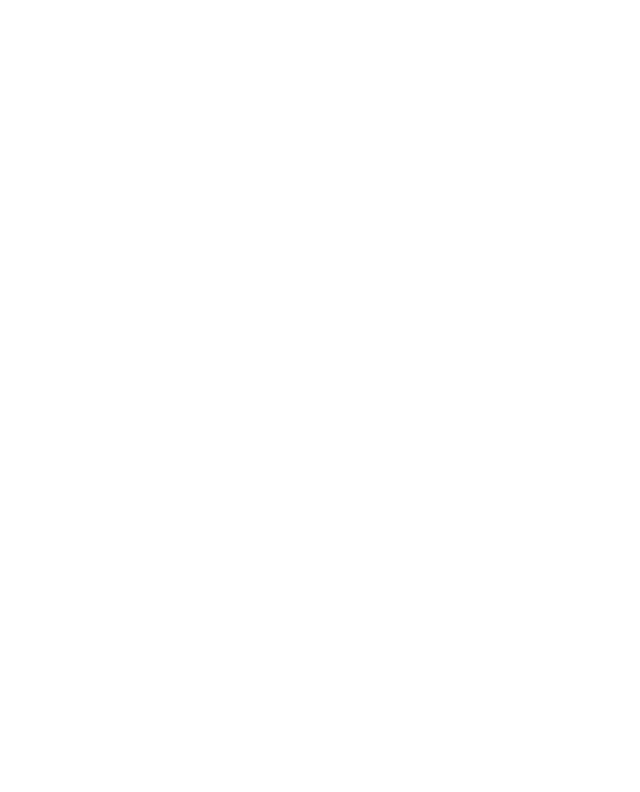
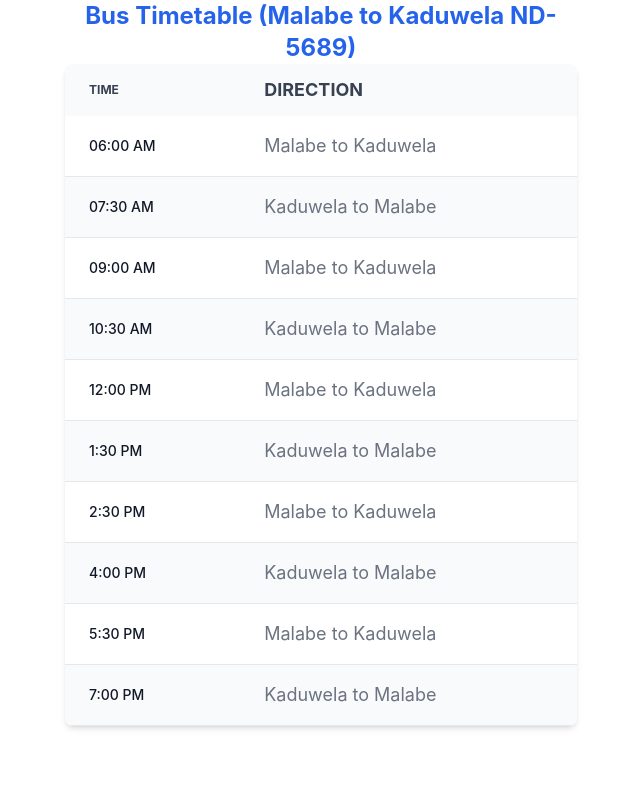
Before and after one commit to IT21177828/CSSE-Ticketing-System, a React (Create React App) app in the folder frontend/: page /timetable in a window 1280 px wide. Before the commit this address had no page. Shown: the top 792 px of the page, without its empty margins (319-959 px from the left). Built offline with nearby package versions, Linux system fonts and the light colour scheme.

Commit message:
Add Timetables for bus

```diff
--- a/frontend/src/App.js
+++ b/frontend/src/App.js
@@ -6,6 +6,7 @@
 import Dashboard from "./components/Dashboard/Dashboard";
 import ManagerDashboard from "./components/ManagerDashboard/ManagerDashboard";
 import BusDetails from "./pages/BusDetails";
+import BusSchedulePage from "./components/BusSchedulePage";
 
 function App() {
   return (
@@ -17,6 +18,7 @@
         <Route path="/admin" element={<Dashboard />} />
         <Route path="/manager/*" element={<ManagerDashboard />} />
         <Route path="/card" element={<BusDetails />} />
+        <Route path="/timetable" element={<BusSchedulePage />}/>
       </Routes>
     </Router>
   );
--- /dev/null
+++ b/frontend/src/components/BusSchedulePage.js
@@ -0,0 +1,135 @@
+import React from "react";
+
+const BusSchedulePage = () => {
+
+
+  const routes = [
+    { route: "Malabe to Kaduwela ND-5689", timetableData: [
+      { time: "06:00 AM", direction: "Malabe to Kaduwela" },
+      { time: "07:30 AM", direction: "Kaduwela to Malabe" },
+      { time: "09:00 AM", direction: "Malabe to Kaduwela" },
+      { time: "10:30 AM", direction: "Kaduwela to Malabe" },
+      { time: "12:00 PM", direction: "Malabe to Kaduwela" },
+      { time: "1:30 PM", direction: "Kaduwela to Malabe" },
+      { time: "2:30 PM", direction: "Malabe to Kaduwela" },
+      { time: "4:00 PM", direction: "Kaduwela to Malabe" },
+      { time: "5:30 PM", direction: "Malabe to Kaduwela" },
+      { time: "7:00 PM", direction: "Kaduwela to Malabe" },
+
+    ] },
+    { route: "Malabe to Gampaha", timetableData: [
+      // Schedule data for Malabe to Gampaha
+
+      { time: "06:00 AM", direction: "Malabe to Gampaha" },
+      { time: "07:30 AM", direction: "Gampaha to Malabe" },
+      { time: "09:00 AM", direction: "Malabe to Kaduwela" },
+      { time: "10:30 AM", direction: "Gampaha to Malabe" },
+      { time: "12:00 PM", direction: "Malabe to Gampaha" },
+      { time: "1:30 PM", direction: "Gampaha to Malabe" },
+      { time: "2:30 PM", direction: "Malabe to Gampaha" },
+      { time: "4:00 PM", direction: "Gampaha to Malabe" },
+      { time: "5:30 PM", direction: "Malabe to Gampaha" },
+      { time: "7:00 PM", direction: "Gampaha to Malabe" },
+    ] },
+    { route: "Malabe to Galle", timetableData: [
+      // Schedule data for Malabe to Galle
+      { time: "06:00 AM", direction: "Malabe to Galle" },
+      { time: "07:30 AM", direction: "Galle to Malabe" },
+      { time: "09:00 AM", direction: "Malabe to Galle" },
+      { time: "10:30 AM", direction: "Galle to Malabe" },
+      { time: "12:00 PM", direction: "Malabe to Galle" },
+      { time: "1:30 PM", direction: "Galle to Malabe" },
+      { time: "2:30 PM", direction: "Malabe to Galle" },
+      { time: "4:00 PM", direction: "Galle to Malabe" },
+      { time: "5:30 PM", direction: "Malabe to Galle" },
+      { time: "7:00 PM", direction: "Galle to Malabe" },
+    ] },
+    { route: "Malabe to Kandy", timetableData: [
+      // Schedule data for Malabe to Kandy
+      { time: "06:00 AM", direction: "Malabe to Kandy" },
+      { time: "07:30 AM", direction: "Kandy to Malabe" },
+      { time: "09:00 AM", direction: "Malabe to Kandy" },
+      { time: "10:30 AM", direction: "Kandy to Malabe" },
+      { time: "12:00 PM", direction: "Malabe to Kandy" },
+      { time: "1:30 PM", direction: "Kandy to Malabe" },
+      { time: "2:30 PM", direction: "Malabe to Kandy" },
+      { time: "4:00 PM", direction: "Kandy to Malabe" },
+      { time: "5:30 PM", direction: "Malabe to Kandy" },
+      { time: "7:00 PM", direction: "Kandy to Malabe" },
+    ] },
+    { route: "Malabe to Panadura", timetableData: [
+      // Schedule data for Malabe to Panadura
+      { time: "06:00 AM", direction: "Malabe to Panadura" },
+      { time: "07:30 AM", direction: "Panadura to Malabe" },
+      { time: "09:00 AM", direction: "Malabe to Panadura" },
+      { time: "10:30 AM", direction: "Panadura to Malabe" },
+      { time: "12:00 PM", direction: "Malabe to Panadura" },
+      { time: "1:30 PM", direction: "Panadura to Malabe" },
+      { time: "2:30 PM", direction: "Malabe to Panadura" },
+      { time: "4:00 PM", direction: "Panadura to Malabe" },
+      { time: "5:30 PM", direction: "Malabe to Panadura" },
+      { time: "7:00 PM", direction: "Panadura to Malabe" },
+    ] },
+    { route: "Galle to Kaduwela", timetableData: [
+      // Schedule data for Galle to Kaduwela
+      { time: "06:00 AM", direction: "Galle to Kaduwela" },
+      { time: "07:30 AM", direction: "Kaduwela to Galle" },
+      { time: "09:00 AM", direction: "Galle to Kaduwela" },
+      { time: "10:30 AM", direction: "Kaduwela to Galle" },
+      { time: "12:00 PM", direction: "Galle to Kaduwela" },
+      { time: "1:30 PM", direction: "Kaduwela to Galle" },
+      { time: "2:30 PM", direction: "Galle to Kaduwela" },
+      { time: "4:00 PM", direction: "Kaduwela to Galle" },
+      { time: "5:30 PM", direction: "Galle to Kaduwela" },
+      { time: "7:00 PM", direction: "Kaduwela to Galle" },
+    ] },
+  ];
+
+  return (
+    <div className="px-96">
+      {routes.map((route, routeIndex) => (
+        <div key={routeIndex} className="mb-16">
+          <h2 className="text-2xl font-bold text-center text-blue-600">
+            Bus Timetable ({route.route})
+          </h2>
+          <div className="relative overflow-x-auto shadow-md sm:rounded-lg">
+            <table className="w-full text-sm text-left text-gray-500 dark:text-gray-400">
+              <thead className="text-xs text-gray-700 uppercase bg-gray-50 dark:bg-gray-700 dark-text-gray-400">
+                <tr>
+                  <th scope="col" className="px-6 py-3">
+                    Time
+                  </th>
+                  <th scope="col" className="px-6 py-3">
+                    <span className="text-lg">Direction</span>
+                  </th>
+                </tr>
+              </thead>
+              <tbody>
+                {route.timetableData.map((schedule, index) => (
+                  <tr
+                    key={index}
+                    className={
+                      index % 2 === 0
+                        ? "bg-white border-b dark:bg-gray-900 dark:border-gray-700"
+                        : "border-b bg-gray-50 dark:bg-gray-800 dark:border-gray-700"
+                    }
+                  >
+                    <th
+                      scope="row"
+                      className="px-6 py-4 font-medium text-gray-900 whitespace-nowrap dark:text-white"
+                    >
+                      {schedule.time}
+                    </th>
+                    <td className="px-6 py-4 text-lg">{schedule.direction}</td>
+                  </tr>
+                ))}
+              </tbody>
+            </table>
+          </div>
+        </div>
+      ))}
+    </div>
+  );
+};
+
+export default BusSchedulePage;
```
